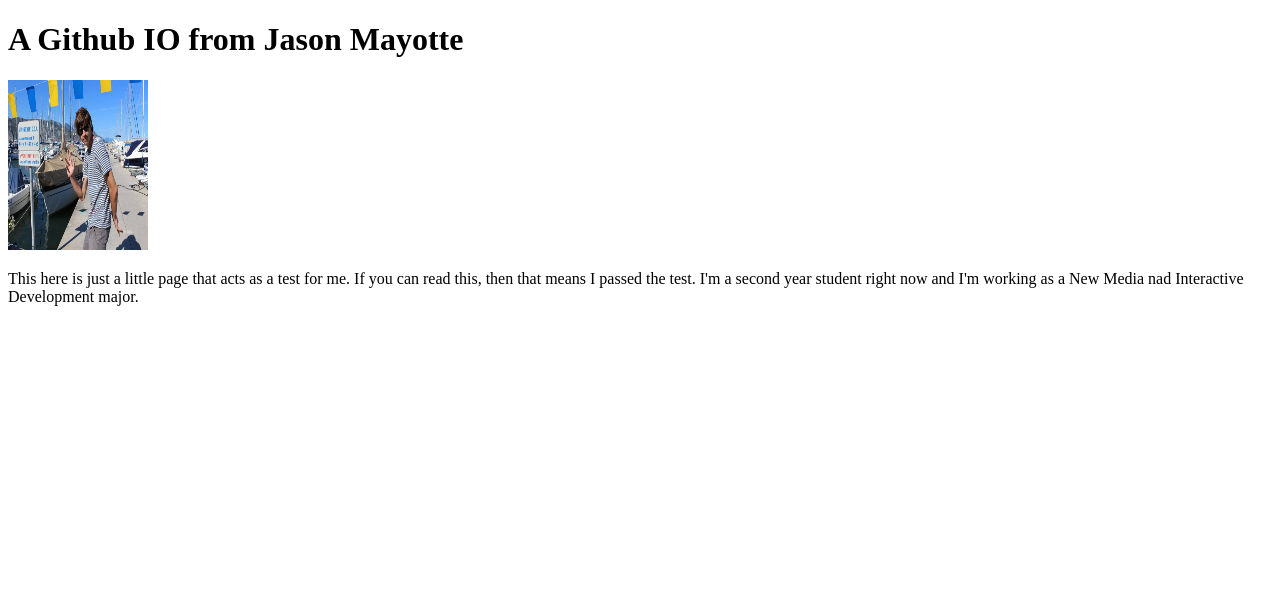
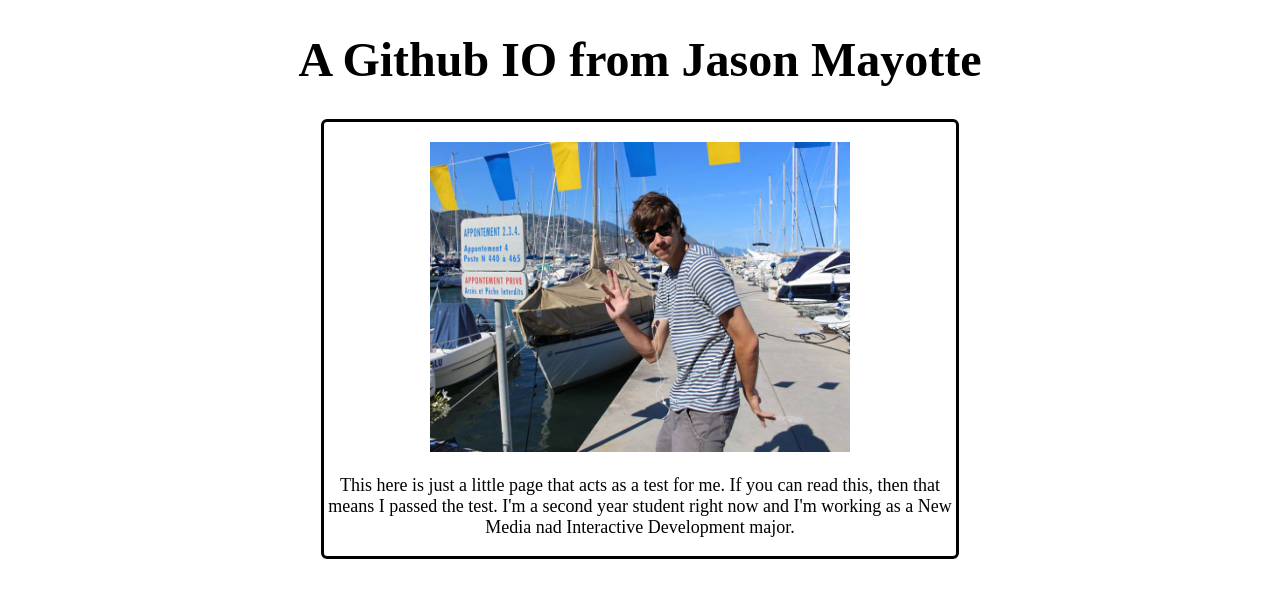
Before and after one commit to jtm6735/jtm6735.github.io, a plain HTML site: page index.html in a window 1280 px wide. Drawn offline with Linux system fonts and the light colour scheme.

Commit message:
Personal page changes

```diff
--- a/index.html
+++ b/index.html
@@ -4,17 +4,21 @@
     <meta charset="UTF-8">
     <meta name="viewport" content="width=device-width, initial-scale=1.0">
     <meta http-equiv="X-UA-Compatible" content="ie=edge">
-    <link rel="stylesheet" type="text/css" src="styles.css">
+    <link rel="stylesheet" type="text/css" href="styles.css">
     <title>Github IO Page</title>
 </head>
 <body>
-    <header>
+
+    <div id="topBar">
         <h1>
             A Github IO from Jason Mayotte
         </h1>
-    </header>
+    </div>
+
+    <div id="wrapper">
+
     <div id="content">
-        <img src="jmImage.jpg" alt="Image of creator of site, Jason Mayotte" width="140" height="170">
+        <img src="jmImage.jpg" alt="Image of creator of site, Jason Mayotte" width="420" height="310">
         <br>
         <P>
             This here is just a little page that acts as a test for me. If you can read this, then that
@@ -22,5 +26,7 @@
             New Media nad Interactive Development major.
         </P>
     </div>
+
+    </div>
 </body>
 </html>
--- a/styles.css
+++ b/styles.css
@@ -1,9 +1,23 @@
 body{
-    font-size: 48px;
+    font-size: 12px;
 }
 
-h1{
-    width: 50%;
+#wrapper{
+    max-width: 50%;
+    margin: 0 auto;
+    padding-top: 20px;
+    border: 3px solid black;
+    border-radius: 6px;
+}
+
+#content{
+    height: auto;
     text-align: center;
-    color: red;
+    font-size: 18px;
 }
+
+#topBar{
+    text-align: center;
+    font-size: 24px;
+    font-weight: bold;
+}
```
